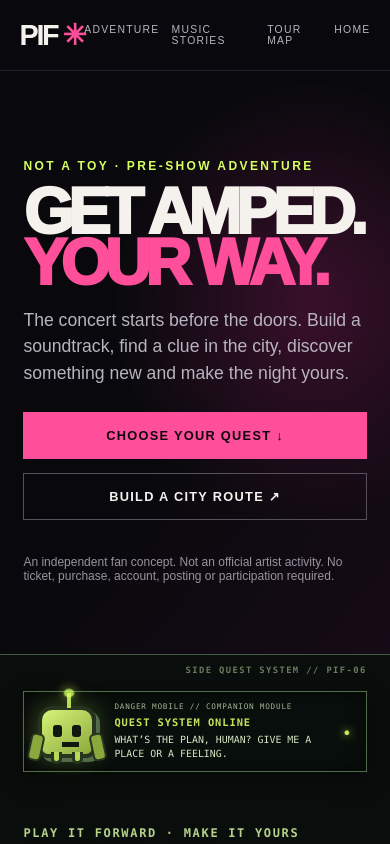
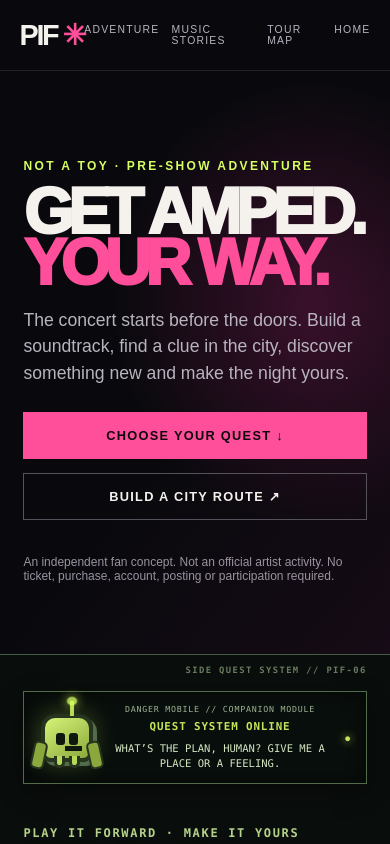
Before and after one commit to Loptr-Lab/pay-it-forward, a Next.js app: page /adventure in a window 390 px wide. Shown: the top 844 px of the page. Built offline with nearby package versions, Linux system fonts and the light colour scheme.

Commit message:
Center and refine Danger Mobile companion module

```diff
--- a/src/app/globals.css
+++ b/src/app/globals.css
@@ -176,3 +176,15 @@
 .adventure-builder-section .builder-template-field{grid-column:1/-1;border:1px solid #526b4a;padding:12px;background:#0b120d;}
 .adventure-builder-section .builder-template-description{color:#9fb292;font-size:.72rem;font-weight:400;line-height:1.5;}
 @media(max-width:600px){.adventure-builder-section .builder-template-field{grid-column:auto;}}
+
+
+/* DANGER MOBILE companion — balanced, centered column layout */
+.adventure-builder-section{padding-top:64px;}
+.adventure-builder-section .danger-mobile{position:relative;top:auto;right:auto;max-width:560px;width:100%;margin:0 auto 8px;grid-template-columns:76px minmax(0,1fr) 10px;gap:18px;padding:16px 20px;justify-items:center;align-items:center;text-align:center;}
+.adventure-builder-section .danger-mobile-avatar{width:68px;height:62px;}
+.adventure-builder-section .danger-mobile-copy{width:100%;display:flex;flex-direction:column;align-items:center;justify-content:center;text-align:center;gap:4px;}
+.adventure-builder-section .danger-mobile-label{font-size:.62rem;line-height:1.4;letter-spacing:.09em;margin:0;}
+.adventure-builder-section .danger-mobile-copy strong{font-size:.78rem;line-height:1.35;letter-spacing:.08em;}
+.adventure-builder-section .danger-mobile-copy p{font-size:.76rem;line-height:1.5;margin:2px 0 0;max-width:38ch;}
+@media(max-width:900px){.adventure-builder-section{padding-top:44px;}.adventure-builder-section .danger-mobile{right:auto;top:auto;max-width:560px;margin-inline:auto;}}
+@media(max-width:600px){.adventure-builder-section{padding-top:36px;}.adventure-builder-section .danger-mobile{position:relative;top:auto;right:auto;max-width:100%;margin:0 auto 8px;grid-template-columns:58px minmax(0,1fr) 8px;gap:10px;padding:12px 14px;}.adventure-builder-section .danger-mobile-avatar{width:52px;height:48px;}.adventure-builder-section .danger-mobile-copy{align-items:center;text-align:center;}.adventure-builder-section .danger-mobile-label{font-size:.52rem;}.adventure-builder-section .danger-mobile-copy strong{font-size:.68rem;}.adventure-builder-section .danger-mobile-copy p{font-size:.66rem;line-height:1.45;}}
```
